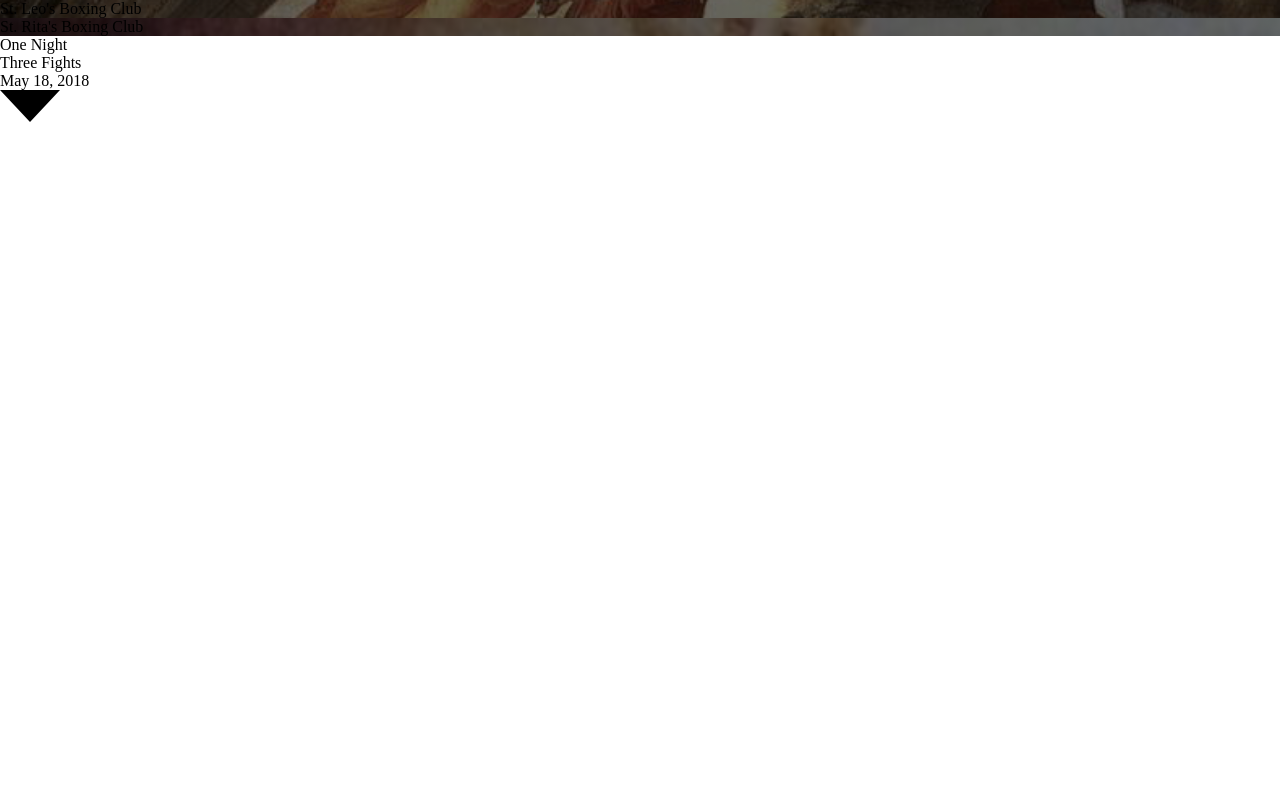
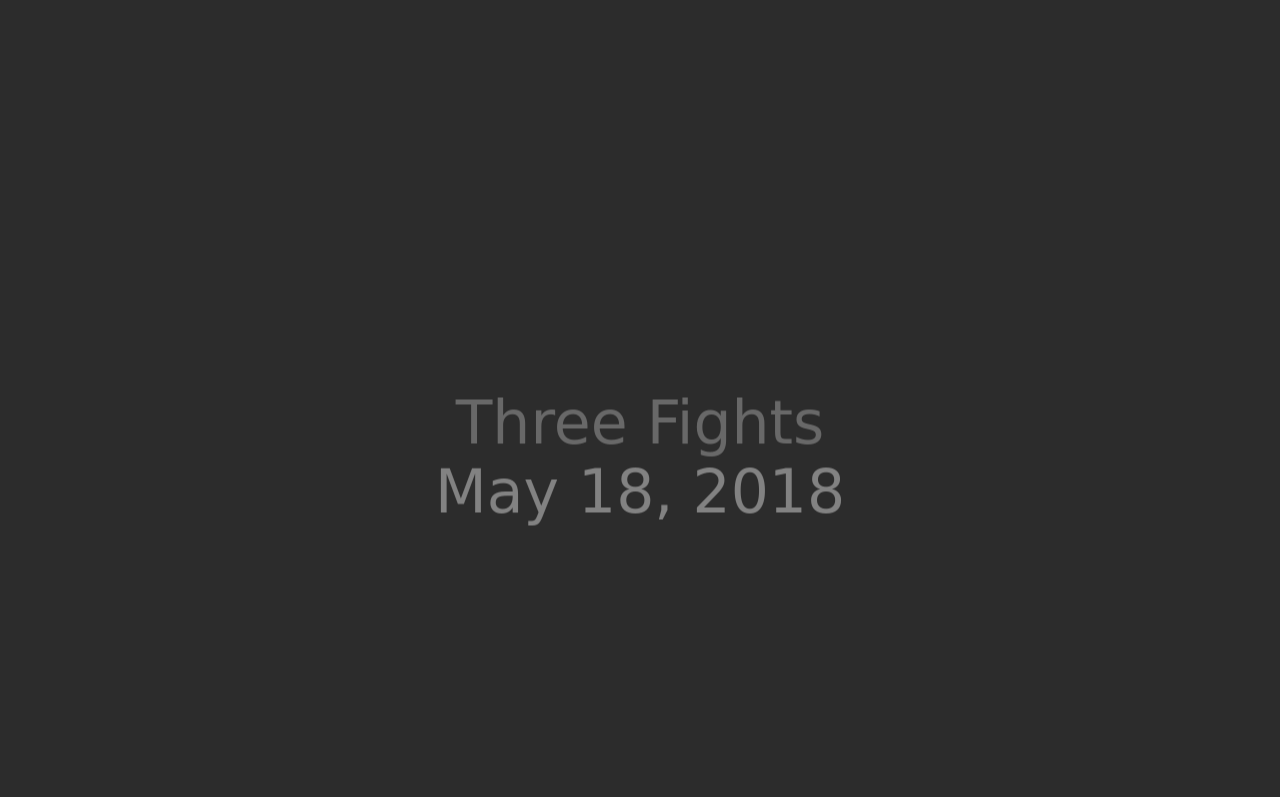
Before and after one commit to tml123/ritas-leos-boxing, a website: page index.html in a window 1280 px wide. Shown: the top 797 px of the page. Drawn offline with nearby package versions, Linux system fonts and the light colour scheme; some packages are replaced by stand-ins of ours; the site is published under a folder, as on GitHub Pages, so addresses that start at the root find nothing; a web font is replaced by a local one.

Commit message:
paths to css

```diff
--- a/index.html
+++ b/index.html
@@ -11,9 +11,9 @@
         <link rel="apple-touch-icon" href="icon.png">
         <!-- Place favicon.ico in the root directory -->
 
-        <link rel="stylesheet" href="/node_modules/html5-boilerplate/dist/css/normalize.css">
-        <link rel="stylesheet" href="/node_modules/html5-boilerplate/dist/css/main.css">
-        <link rel="stylesheet" href="/common/css/styles.css" />
+        <link rel="stylesheet" href="./node_modules/html5-boilerplate/dist/css/normalize.css">
+        <link rel="stylesheet" href="./node_modules/html5-boilerplate/dist/css/main.css">
+        <link rel="stylesheet" href="./common/css/styles.css" />
         <link href="https://fonts.googleapis.com/css?family=Coda" rel="stylesheet">
         <style>
            #map {
```
